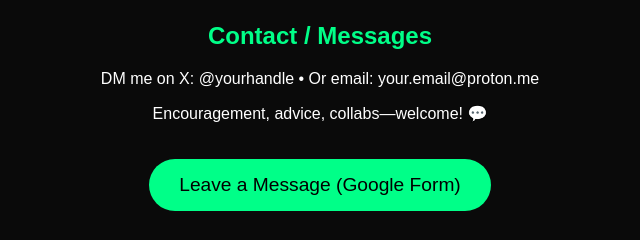
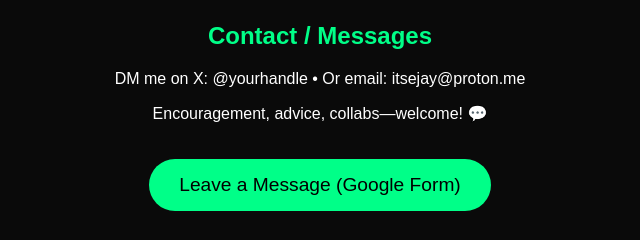
Before and after one commit to itsejay/itsejay.github.io, a plain HTML site: page index.html in a window 1280 px wide. Shown: the part 1514-1754 px from the top of the page, 320-960 px from the left. Drawn offline with Linux system fonts and the light colour scheme.

Commit message:
Update index.html

```diff
--- a/index.html
+++ b/index.html
@@ -70,7 +70,7 @@
 
     <section id="contact">
         <h2>Contact / Messages</h2>
-        <p>DM me on X: @yourhandle • Or email: your.email@proton.me</p>
+        <p>DM me on X: @yourhandle • Or email: itsejay@proton.me</p>
         <p>Encouragement, advice, collabs—welcome! 💬</p>
         <a href="https://forms.gle/mbhxcyzTFUtADbub6" target="_blank" class="btn">Leave a Message (Google Form)</a>
     </section>
```
